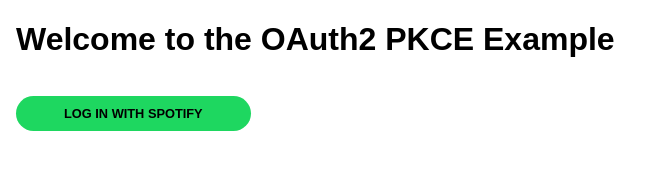
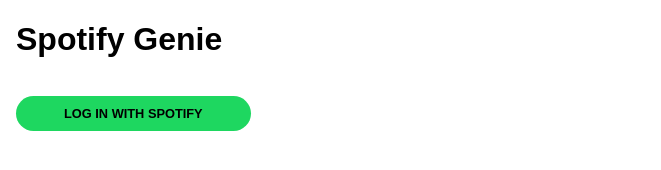
Before and after one commit to drew-fitz/SpotifyNewAuthorization, a website: page public/index.html in a window 1280 px wide. Shown: the whole page, without its empty margins (0-661 px from the left). Drawn offline with Linux system fonts and the light colour scheme.

Commit message:
changed title

```diff
--- a/public/index.html
+++ b/public/index.html
@@ -3,7 +3,7 @@
 <html>
 
 <head>
-  <title>Example of the Authorization Code with PKCE flow with Spotify</title>
+  <title>Spotify Genie</title>
   <link rel="stylesheet" href="style.css">
 </head>
 
@@ -13,7 +13,7 @@
   <div id="oauth"></div>
 
   <template id="login">
-    <h1>Welcome to the OAuth2 PKCE Example</h1>
+    <h1>Spotify Genie</h1>
     <button id="login-button" data-bind-onclick="loginWithSpotifyClick();"> Log in with Spotify </button>
   </template>
 
```
